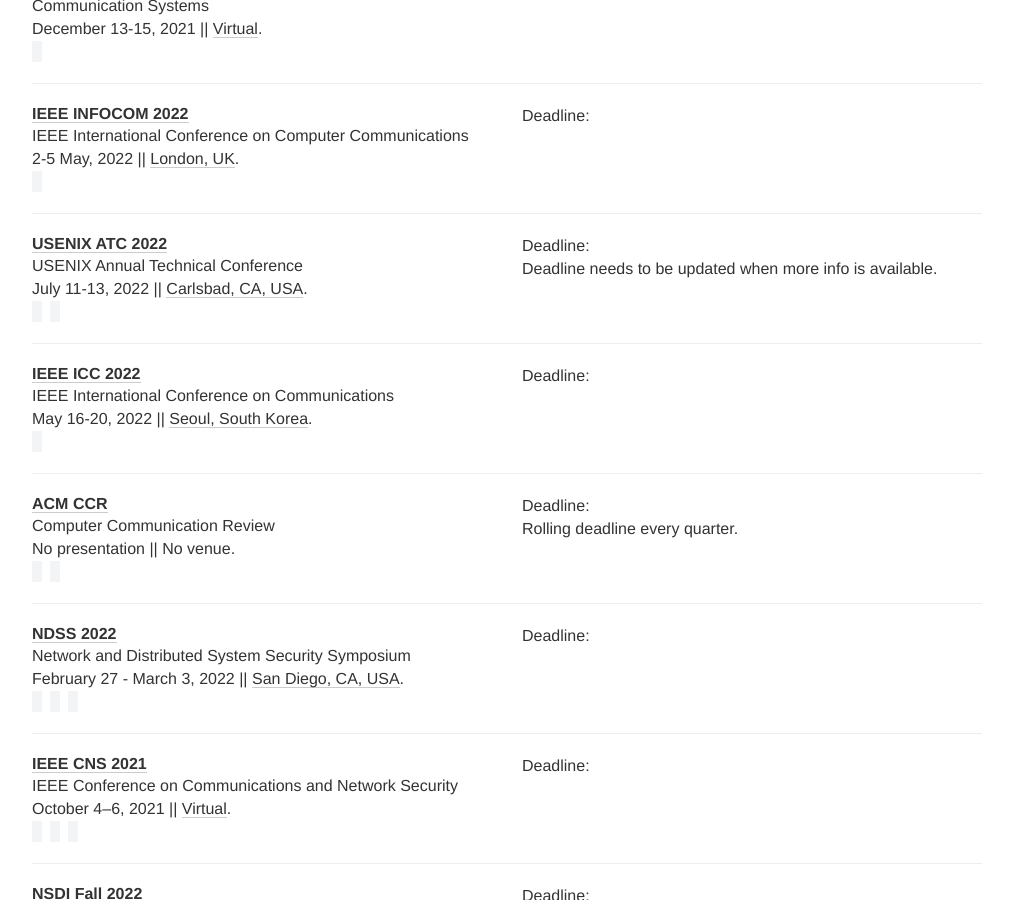
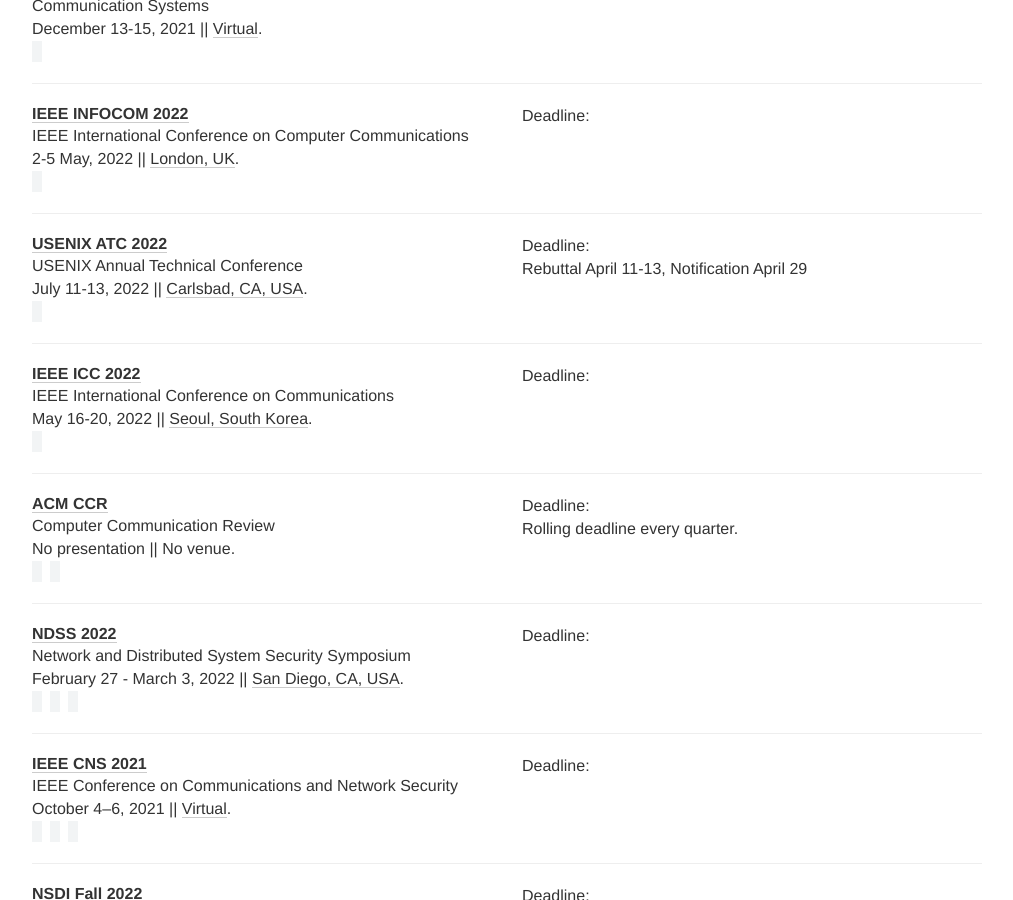
Before and after one commit to netsec-ethz/netsec-deadlines, a Jekyll site: the page built from index.html, in a window 1280 px wide and 900 px high, scrolled down 701 px. Shown: the whole window, without its empty margins (133-1146 px from the left). Built offline with Jekyll 4.4.1, drawn with Linux system fonts in a browser that asks for light colours; nearby versions of some CDN libraries.

Commit message:
Update ATC

```diff
--- a/_data/conferences.yml
+++ b/_data/conferences.yml
@@ -47,10 +47,11 @@
   place: Carlsbad, CA, USA
   description: USENIX Annual Technical Conference
   link: https://www.usenix.org/conference/atc22
-  comment: Deadline needs to be updated when more info is available.
+  comment: Rebuttal April 11-13, Notification April 29
   deadline: "2022-01-13 23:59"
-  timezone: America/New_York   # EDT
-  tags: [NET, Teps]
+  abstract: "2022-01-06 23:59"
+  timezone: Europe/London   # UTC
+  tags: [NET]
 
 - name: IEEE ICC
   year: 2022
```
